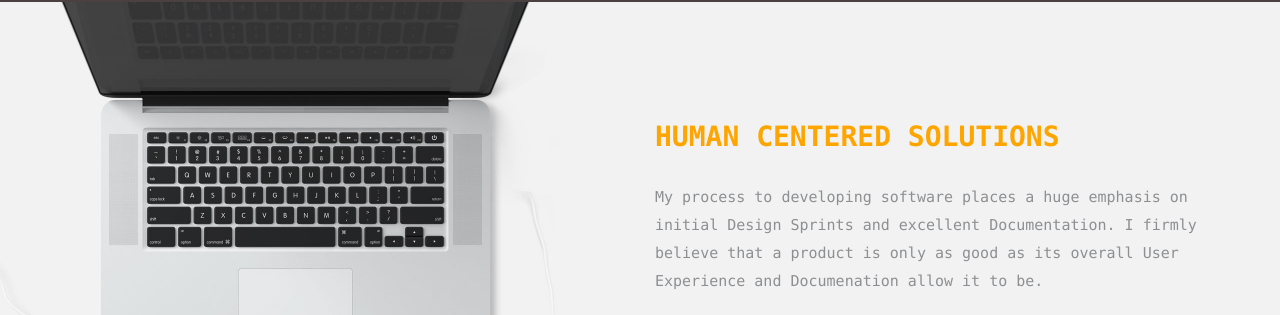
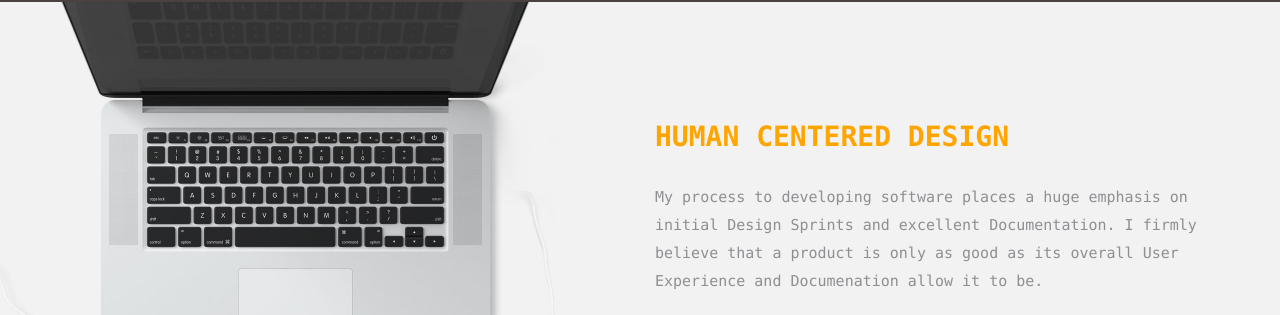
Before and after one commit to Kingslayyerr/Kingslayyerr.github.io, a Jekyll site: the page built from index.html, in a window 1280 px wide and 900 px high, scrolled down 1546 px. Shown: the part 140-455 px from the top of the window. Built offline with Jekyll 4.4.1, drawn with Linux system fonts in a browser that asks for light colours; nearby versions of some CDN libraries; some web fonts are replaced.

Commit message:
new theme

```diff
--- a/index.html
+++ b/index.html
@@ -55,7 +55,7 @@ permalink: /
 <div class="container">
   <div class="row">
     <div class="col-md-6 col-md-offset-6">
-      <h2>HUMAN CENTERED SOLUTIONS</h2>
+      <h2>HUMAN CENTERED DESIGN</h2>
       <p>My process to developing software places a huge emphasis on initial Design Sprints and excellent Documentation.
       I firmly believe that a product is only as good as its overall User Experience and Documenation allow it to be.</p>
 
```
